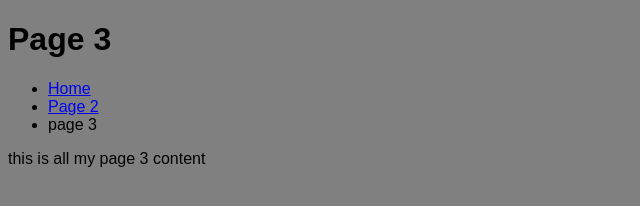
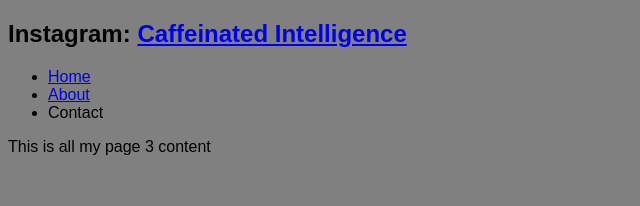
Before and after one commit to danielmmarquez/caffeinated-intelligence, a plain HTML site: page page3.html in a window 1280 px wide. Shown: the whole page, without its empty margins (0-640 px from the left). Drawn offline with Linux system fonts and the light colour scheme.

Commit message:
gave this one some style
changed links to headers, changed pages name, added Instagram link,

```diff
--- a/page3.html
+++ b/page3.html
@@ -7,13 +7,18 @@
 	</head>
 
 	<body>
-		<h1>Page 3</h1>
-		<ul>
-			<li><a href="index.html">Home</a></li>
-			<li><a href="page2.html">Page 2</a></li>
-			<li>page 3</li>
+		<header>
+			<nav>
+				<h1>Instagram: <a href="https://www.instagram.com/caffeinatedintelligence/">Caffeinated Intelligence</a></h1>
+					<ul>
+						<li><a href="index.html">Home</a></li>
+						<li><a href="page2.html">About</a></li>
+						<li><a>Contact</a></li>
+					</ul>
+				</nav>
+			</header>
 
-		</ul>
-		<p> this is all my page 3 content</p>
+		<p> This is all my page 3 content</p>
+
 	</body>
 <html>
```
